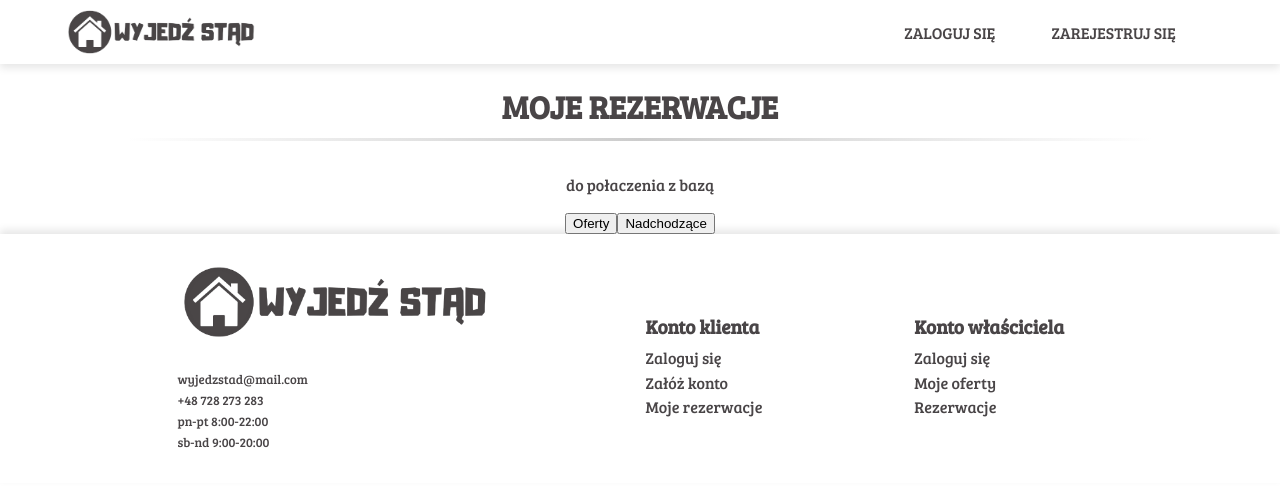
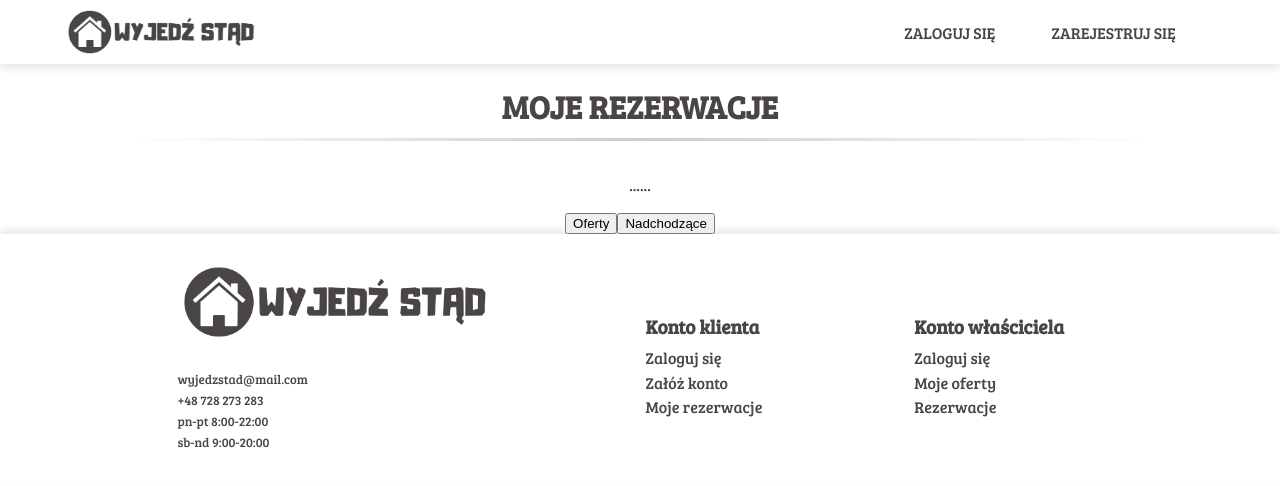
Before and after one commit to afra50/Bazy-Danych, a React (Create React App) app in the folder projekt/: page /client/reservations in a window 1280 px wide. Shown: the top 486 px of the page. Built offline with nearby package versions, Linux system fonts and the light colour scheme.

Commit message:
myReservation page

```diff
--- a/projekt/src/components/pages/client/My_reservation.js
+++ b/projekt/src/components/pages/client/My_reservation.js
@@ -7,7 +7,7 @@ function MyReservations() {
 
             <h1>MOJE REZERWACJE</h1>
             <div className="reservation-content">
-                <p>do połaczenia z bazą </p>
+                <p>...... </p>
              </div>
             <div className="reservation-option">
 
```
